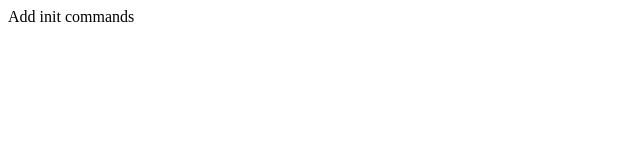
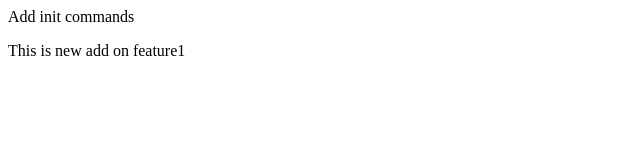
Before and after one commit to KiranUi1/Local-Repository, a plain HTML site: page index.html in a window 1280 px wide. Shown: the whole page, without its empty margins (0-640 px from the left). Drawn offline with Linux system fonts and the light colour scheme.

Commit message:
this is new add on feature1

```diff
--- a/index.html
+++ b/index.html
@@ -1 +1,2 @@
 <p>Add init commands</p>
+<p>This is new add on feature1</p>
```
